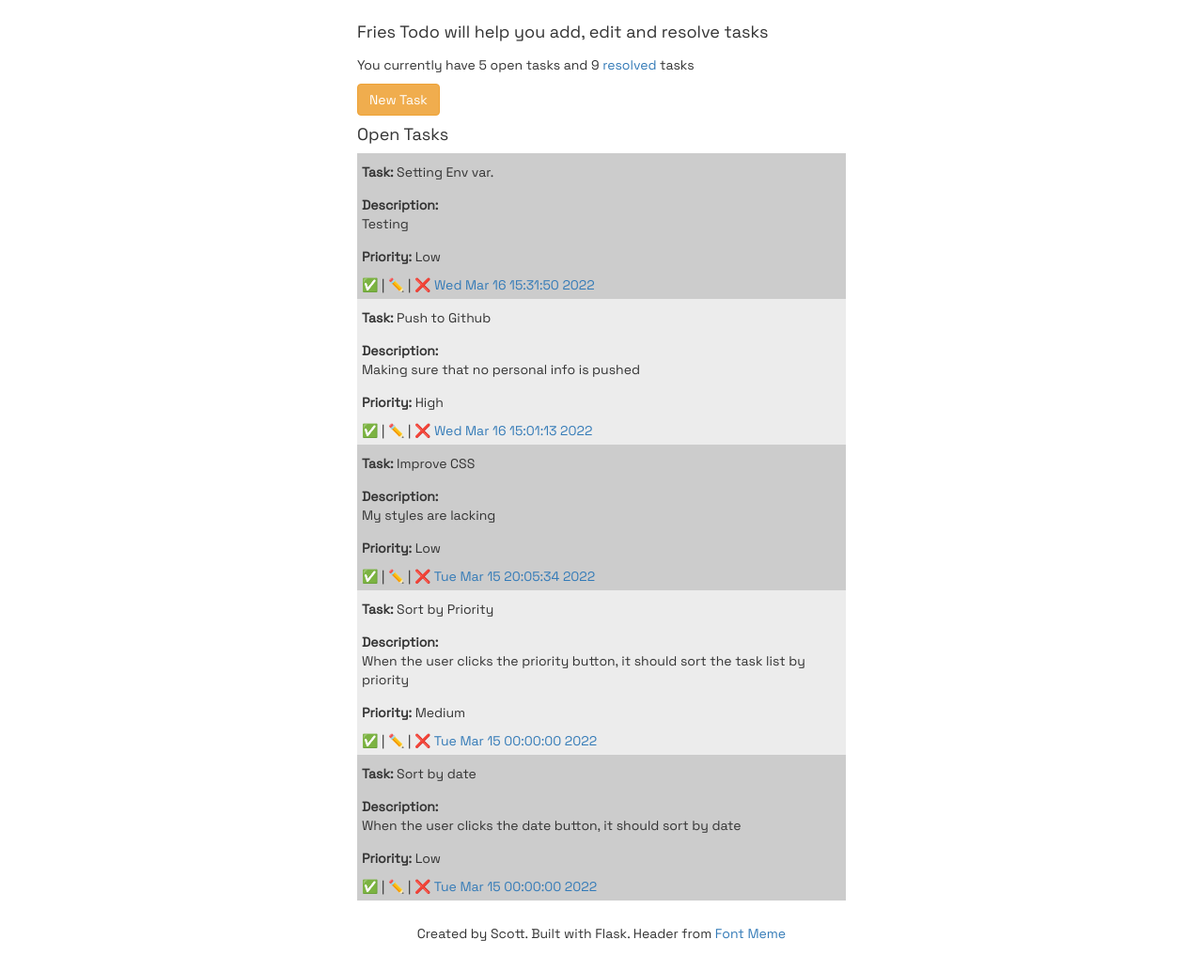
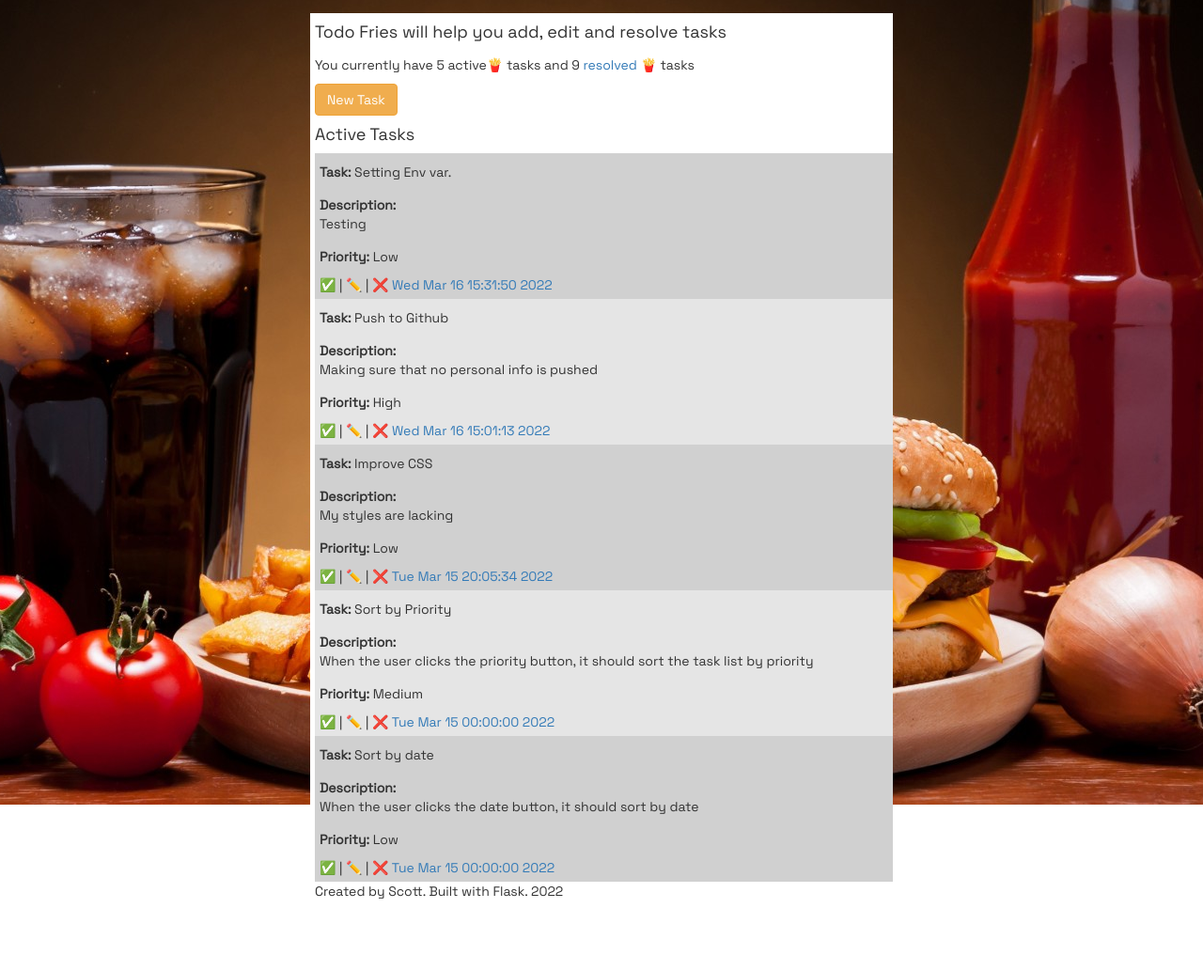
Before and after one commit to spmccann/Todo, a Flask app: page / in a window 1280 px wide. Shown: the part 331-1364 px from the top of the page at 94% size. After the commit the page ends 1287 px from the top, so only its background shows below. Run offline with Flask 2, Linux system fonts and the light colour scheme; data comes from the database, SQL or seed files in the repository; some libraries are stand-ins or nearby versions.

Commit message:
Background image, improved verbage and colors

```diff
--- a/static/styles.css
+++ b/static/styles.css
@@ -1,20 +1,21 @@
 body{
     margin: 30px;
     font-family: 'Space Grotesk', sans-serif;
+    background: white url("/static/images/todo-fries-bg.jpg") no-repeat fixed center;
 }
 
 .container {
-    max-width: 500px;
+    max-width: 600px;
     margin: 10px auto 20px auto;
     padding: 5px;
 
 }
 
 .top {
-    text-align: center;
     margin-top: 20px;
     width: 50%;
     margin: auto;
+    text-align: center;
 }
 
 
@@ -35,7 +36,8 @@ a:active {
 }
 
 .row {
-
+    background: white;
+    padding-left: 5px;
 }
 
 #addTask {
@@ -46,8 +48,8 @@ p {
     padding-top: 5px;
 }
 
-.square:nth-child(even) {background: #CCC}
-.square:nth-child(odd) {background: #ECECEC}
+.square:nth-child(even) {background: #D0D0D0}
+.square:nth-child(odd) {background: #E5E5E5}
 
 .square {
     padding: 5px;
--- a/templates/index.html
+++ b/templates/index.html
@@ -3,11 +3,12 @@
 <div class="top">
     <a href="{{ url_for('home')}}"><img src="https://fontmeme.com/permalink/220317/2dc3c3e95c7d38ec2e43737cc6438fbc.png"
                                         alt="pixel-fonts" border="0"></a>
+
 </div>
 <div class="container">
     <div class="row">
-        <h4>Fries Todo will help you add, edit and resolve tasks</h4>
-        <p>You currently have {{ count }} open tasks and {{ resolved }} <a href="{{ url_for('show_resolved') }}">resolved</a>
+        <h4>Todo Fries will help you add, edit and resolve tasks</h4>
+        <p>You currently have {{ count }} active🍟 tasks and {{ resolved }} <a href="{{ url_for('show_resolved') }}">resolved 🍟</a>
             tasks</p>
         <button class="btn btn-warning" onclick="hideAdd()">New Task</button>
         <div id="addTask">
@@ -16,7 +17,7 @@
 
     </div>
     <div class="row">
-        <h4>Open Tasks</h4>
+        <h4>Active Tasks</h4>
         {% for todo in todos|reverse %}
         <div class="square">
             <p><strong>Task:</strong> {{ todo.title }}</p>
@@ -31,12 +32,12 @@
 
         </div>
         {% endfor %}
+
+    <footer>Created by Scott. Built with Flask. 2022</footer>
+
     </div>
 </div>
 
-<div class="top">
-    <footer>Created by Scott. Built with Flask. Header from <a
-            href="https://fontmeme.com/pixel-fonts/">Font Meme</a></footer>
-</div>
+
 
 {% endblock %}
```
Also changed, not shown: static/images/todo-fries-bg.jpg (added).
